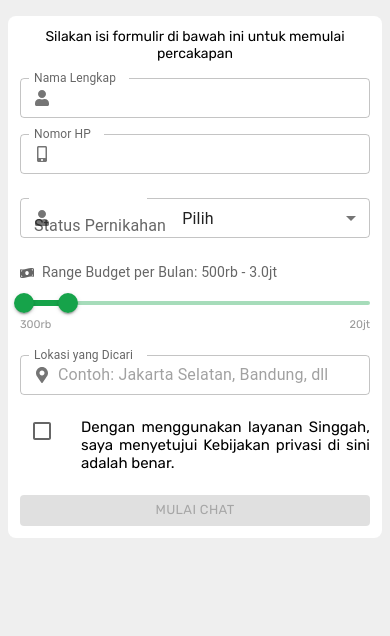
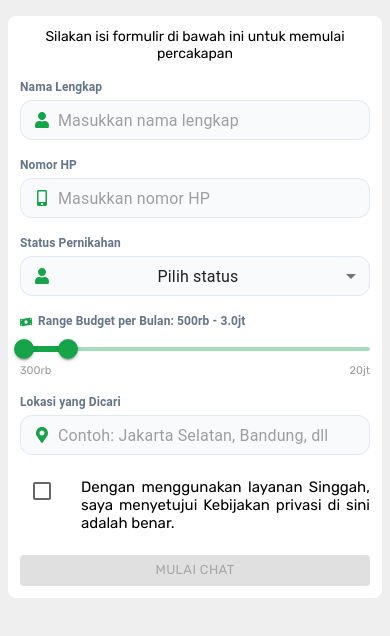
Before and after one commit to rorkyendo/singgahUI, a React (Create React App) app: page / in a window 390 px wide. Shown: the top 636 px of the page. Built offline with nearby package versions, Linux system fonts and the light colour scheme.

Commit message:
style: ubah form SmartAdvisor ke flat design agar status pernikahan tampil jelas di mobile

```diff
--- a/src/components/SmartAdvisorLogin.js
+++ b/src/components/SmartAdvisorLogin.js
@@ -6,7 +6,6 @@ import {
     CircularProgress,
     FormControl,
     InputAdornment,
-    InputLabel,
     OutlinedInput,
     Typography,
     Slider,
@@ -357,57 +356,81 @@ const SmartAdvisorLogin = ({ isOpen }) => {
                             <div dangerouslySetInnerHTML={{ __html: subTitle }} />
                             <form onSubmit={handleSubmit(onSubmit)}>
                                 <FormControl fullWidth sx={{ marginTop: { xs: 2, sm: 4 } }}>
-                                    <InputLabel htmlFor="outlined-adornment-name">Nama Lengkap</InputLabel>
+                                    <Typography sx={{ fontSize: 12, fontWeight: 600, color: '#64748b', mb: 0.5, textAlign: 'left' }}>
+                                        Nama Lengkap
+                                    </Typography>
                                     <OutlinedInput
                                         id="outlined-adornment-name"
                                         value={name}
-                                        startAdornment={<InputAdornment position="start"><FaUser /></InputAdornment>}
-                                        label="Nama Lengkap"
+                                        startAdornment={<InputAdornment position="start"><FaUser style={{ color: '#16a34a' }} /></InputAdornment>}
+                                        placeholder="Masukkan nama lengkap"
                                         size="small"
                                         required
                                         readOnly={readOnly}
                                         onChange={e => setName(e.target.value)}
+                                        sx={{
+                                            backgroundColor: '#f8fafc',
+                                            borderRadius: '12px',
+                                            '& fieldset': { borderColor: '#e2e8f0' },
+                                            '&:hover fieldset': { borderColor: '#16a34a' },
+                                            '&.Mui-focused fieldset': { borderColor: '#16a34a' },
+                                        }}
                                     />
                                 </FormControl>
 
                                 <FormControl fullWidth sx={{ marginTop: { xs: 2, sm: 3 } }}>
-                                    <InputLabel htmlFor="outlined-adornment-phone">Nomor HP</InputLabel>
+                                    <Typography sx={{ fontSize: 12, fontWeight: 600, color: '#64748b', mb: 0.5, textAlign: 'left' }}>
+                                        Nomor HP
+                                    </Typography>
                                     <OutlinedInput
                                         id="outlined-adornment-phone"
                                         value={phone}
-                                        startAdornment={<InputAdornment position="start"><FaMobileAlt /></InputAdornment>}
-                                        label="Nomor HP"
+                                        startAdornment={<InputAdornment position="start"><FaMobileAlt style={{ color: '#16a34a' }} /></InputAdornment>}
+                                        placeholder="Masukkan nomor HP"
                                         size="small"
                                         required
                                         readOnly={readOnly}
                                         onChange={handleChangeNumber}
+                                        sx={{
+                                            backgroundColor: '#f8fafc',
+                                            borderRadius: '12px',
+                                            '& fieldset': { borderColor: '#e2e8f0' },
+                                            '&:hover fieldset': { borderColor: '#16a34a' },
+                                            '&.Mui-focused fieldset': { borderColor: '#16a34a' },
+                                        }}
                                     />
                                 </FormControl>
 
-                                <FormControl fullWidth sx={{ marginTop: 3 }}>
-                                    <InputLabel htmlFor="status-pernikahan" shrink={statusPernikahan !== ''}>
+                                <FormControl fullWidth sx={{ marginTop: { xs: 2, sm: 3 } }}>
+                                    <Typography sx={{ fontSize: 12, fontWeight: 600, color: '#64748b', mb: 0.5, textAlign: 'left' }}>
                                         Status Pernikahan
-                                    </InputLabel>
+                                    </Typography>
                                     <Select
                                         id="status-pernikahan"
                                         value={statusPernikahan}
-                                        label="Status Pernikahan"
                                         size="small"
                                         required
                                         disabled={readOnly}
                                         displayEmpty
-                                        renderValue={(selected) => selected ? selected.charAt(0).toUpperCase() + selected.slice(1) : 'Pilih'}
+                                        renderValue={(selected) => selected ? selected.charAt(0).toUpperCase() + selected.slice(1) : 'Pilih status'}
                                         onChange={e => setStatusPernikahan(e.target.value)}
-                                        startAdornment={<InputAdornment position="start"><FaUser /></InputAdornment>}
+                                        startAdornment={<InputAdornment position="start"><FaUser style={{ color: '#16a34a' }} /></InputAdornment>}
+                                        sx={{
+                                            backgroundColor: '#f8fafc',
+                                            borderRadius: '12px',
+                                            '& fieldset': { borderColor: '#e2e8f0' },
+                                            '&:hover fieldset': { borderColor: '#16a34a' },
+                                            '&.Mui-focused fieldset': { borderColor: '#16a34a' },
+                                        }}
                                     >
                                         <MenuItem value="lajang">Lajang</MenuItem>
                                         <MenuItem value="menikah">Menikah</MenuItem>
                                     </Select>
                                 </FormControl>
 
-                                <FormControl fullWidth sx={{ marginTop: 3 }}>
-                                    <Typography gutterBottom sx={{ textAlign: 'left', fontSize: 14, color: '#666' }}>
-                                        <FaMoneyBillWave style={{ marginRight: 8, verticalAlign: 'middle' }} />
+                                <FormControl fullWidth sx={{ marginTop: { xs: 2, sm: 3 } }}>
+                                    <Typography sx={{ fontSize: 12, fontWeight: 600, color: '#64748b', mb: 0.5, textAlign: 'left' }}>
+                                        <FaMoneyBillWave style={{ marginRight: 6, verticalAlign: 'middle', color: '#16a34a' }} />
                                         Range Budget per Bulan: {formatRupiah(budgetMin)} - {formatRupiah(budgetMax)}
                                     </Typography>
                                     <Slider
@@ -433,18 +456,26 @@ const SmartAdvisorLogin = ({ isOpen }) => {
                                     </Box>
                                 </FormControl>
 
-                                <FormControl fullWidth sx={{ marginTop: 3 }}>
-                                    <InputLabel htmlFor="outlined-adornment-lokasi">Lokasi yang Dicari</InputLabel>
+                                <FormControl fullWidth sx={{ marginTop: { xs: 2, sm: 3 } }}>
+                                    <Typography sx={{ fontSize: 12, fontWeight: 600, color: '#64748b', mb: 0.5, textAlign: 'left' }}>
+                                        Lokasi yang Dicari
+                                    </Typography>
                                     <OutlinedInput
                                         id="outlined-adornment-lokasi"
                                         value={lokasi}
-                                        startAdornment={<InputAdornment position="start"><FaMapMarkerAlt /></InputAdornment>}
-                                        label="Lokasi yang Dicari"
+                                        startAdornment={<InputAdornment position="start"><FaMapMarkerAlt style={{ color: '#16a34a' }} /></InputAdornment>}
+                                        placeholder="Contoh: Jakarta Selatan, Bandung, dll"
                                         size="small"
                                         required
                                         readOnly={readOnly}
-                                        placeholder="Contoh: Jakarta Selatan, Bandung, dll"
                                         onChange={e => setLokasi(e.target.value)}
+                                        sx={{
+                                            backgroundColor: '#f8fafc',
+                                            borderRadius: '12px',
+                                            '& fieldset': { borderColor: '#e2e8f0' },
+                                            '&:hover fieldset': { borderColor: '#16a34a' },
+                                            '&.Mui-focused fieldset': { borderColor: '#16a34a' },
+                                        }}
                                     />
                                 </FormControl>
 
```
